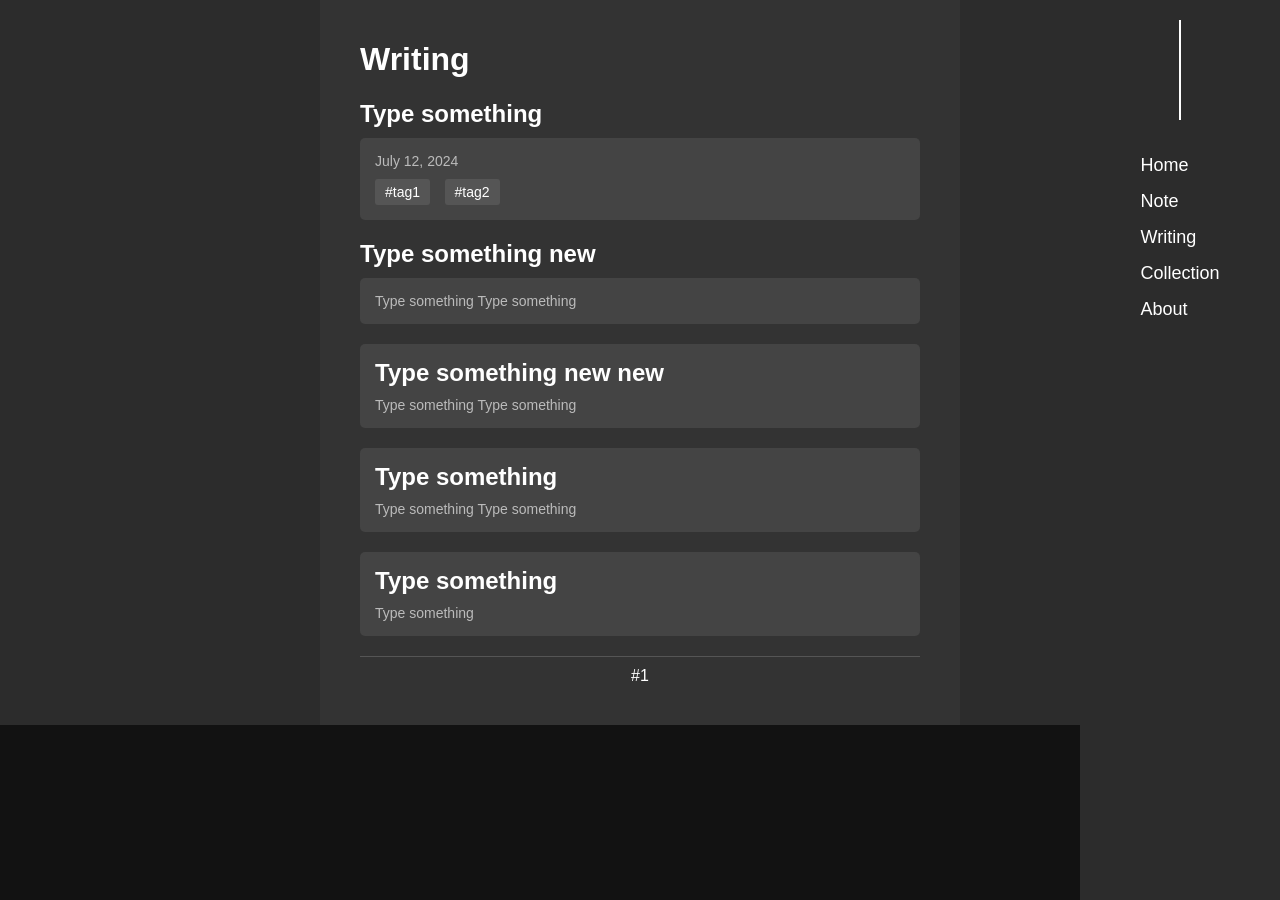
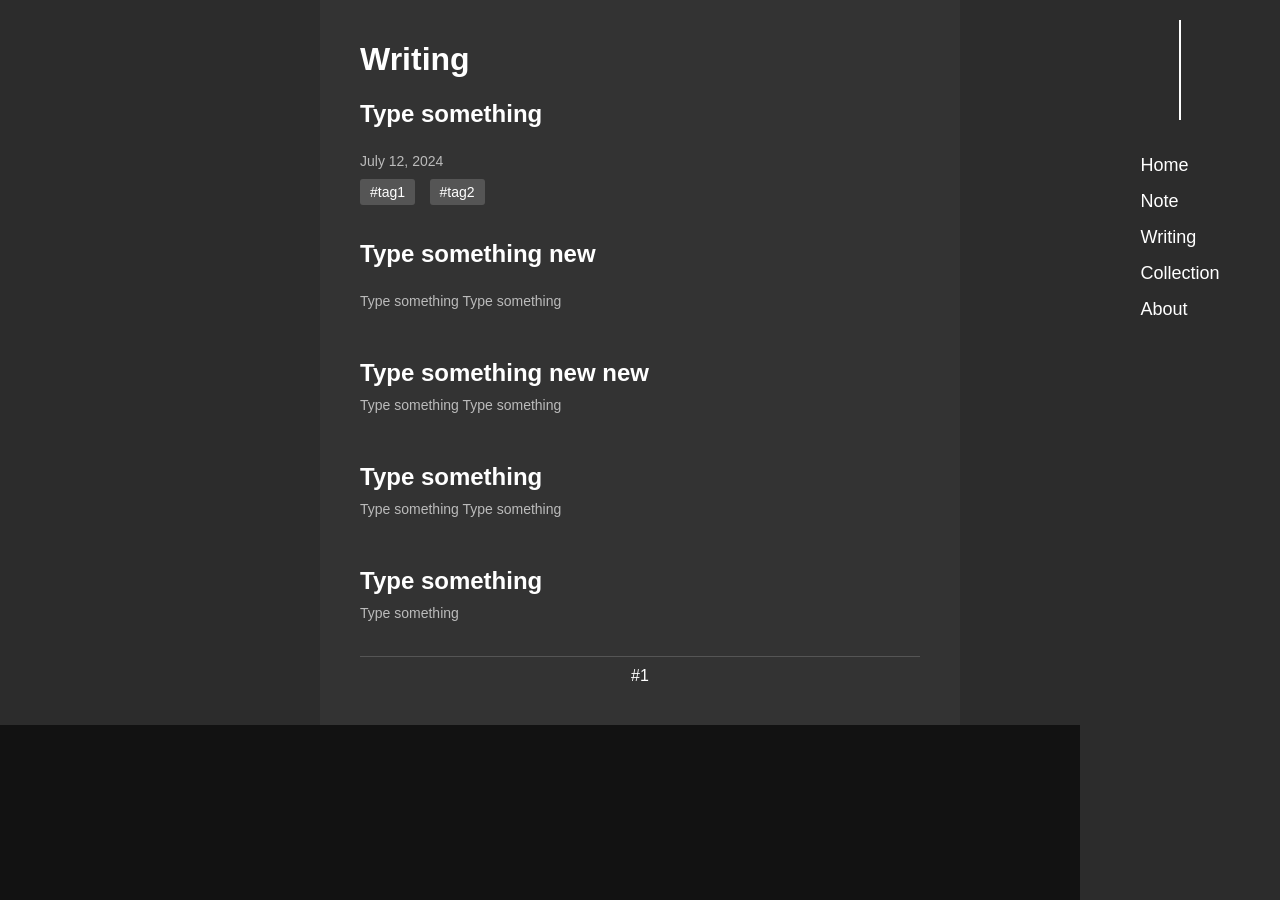
Before and after one commit to faithk7/faithk7.github.io, a Jekyll site: the page built from writing-index.html, in a window 1280 px wide. Built offline with Jekyll 4.4.1, drawn with Linux system fonts in a browser that asks for light colours.

Commit message:
r: rename c-writing-note to c-writing-note-container, and modify the padding

```diff
--- a/assets/writing-index.css
+++ b/assets/writing-index.css
@@ -4,13 +4,13 @@
     margin: 20px;
 }
 
-.c-writing-item {
+.c-writing-item-container {
     margin-bottom: 20px;
 }
 
 .c-writing-note-container {
-    background-color: #444444;
-    padding: 15px;
+    /* background-color: #444444; */
+    padding: 15px 0px;
     border-radius: 5px;
 }
 
--- a/writing-index.html
+++ b/writing-index.html
@@ -9,7 +9,7 @@ title: Writing
 
 <div class="c-writing-container">
     <h1>Writing</h1>
-    <div class="c-writing-item">
+    <div class="c-writing-item-container">
         <h2 class="o-writing-title">Type something</h2>
         <div class="c-writing-note-container">
             <div class="o-writing-note-date">July 12, 2024</div>
@@ -19,25 +19,25 @@ title: Writing
             </div>
         </div>
     </div>
-    <div class="c-writing-item">
+    <div class="c-writing-item-container">
         <h2 class="o-writing-title">Type something new</h2>
         <div class="c-writing-note-container">
             <div class="o-writing-note-date">Type something Type something</div>
         </div>
     </div>
-    <div class="c-writing-item">
+    <div class="c-writing-item-container">
         <div class="c-writing-note-container">
             <h2 class="o-writing-title">Type something new new</h2>
             <div class="o-writing-note-date">Type something Type something</div>
         </div>
     </div>
-    <div class="c-writing-item">
+    <div class="c-writing-item-container">
         <div class="c-writing-note-container">
             <h2 class="o-writing-title">Type something</h2>
             <div class="o-writing-note-date">Type something Type something</div>
         </div>
     </div>
-    <div class="c-writing-item">
+    <div class="c-writing-item-container">
         <div class="c-writing-note-container">
             <h2 class="o-writing-title">Type something</h2>
             <div class="o-writing-note-date">Type something</div>
```
